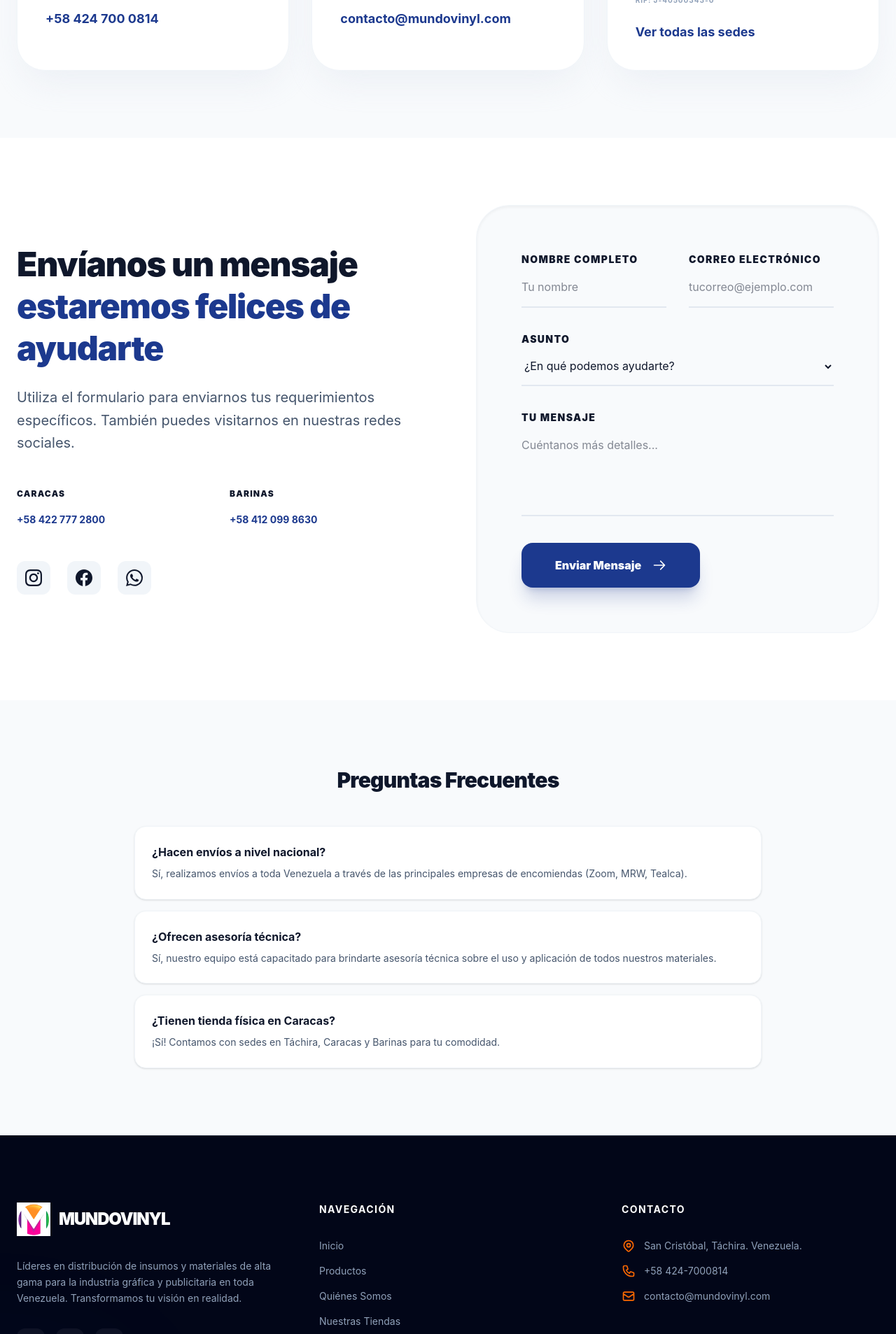
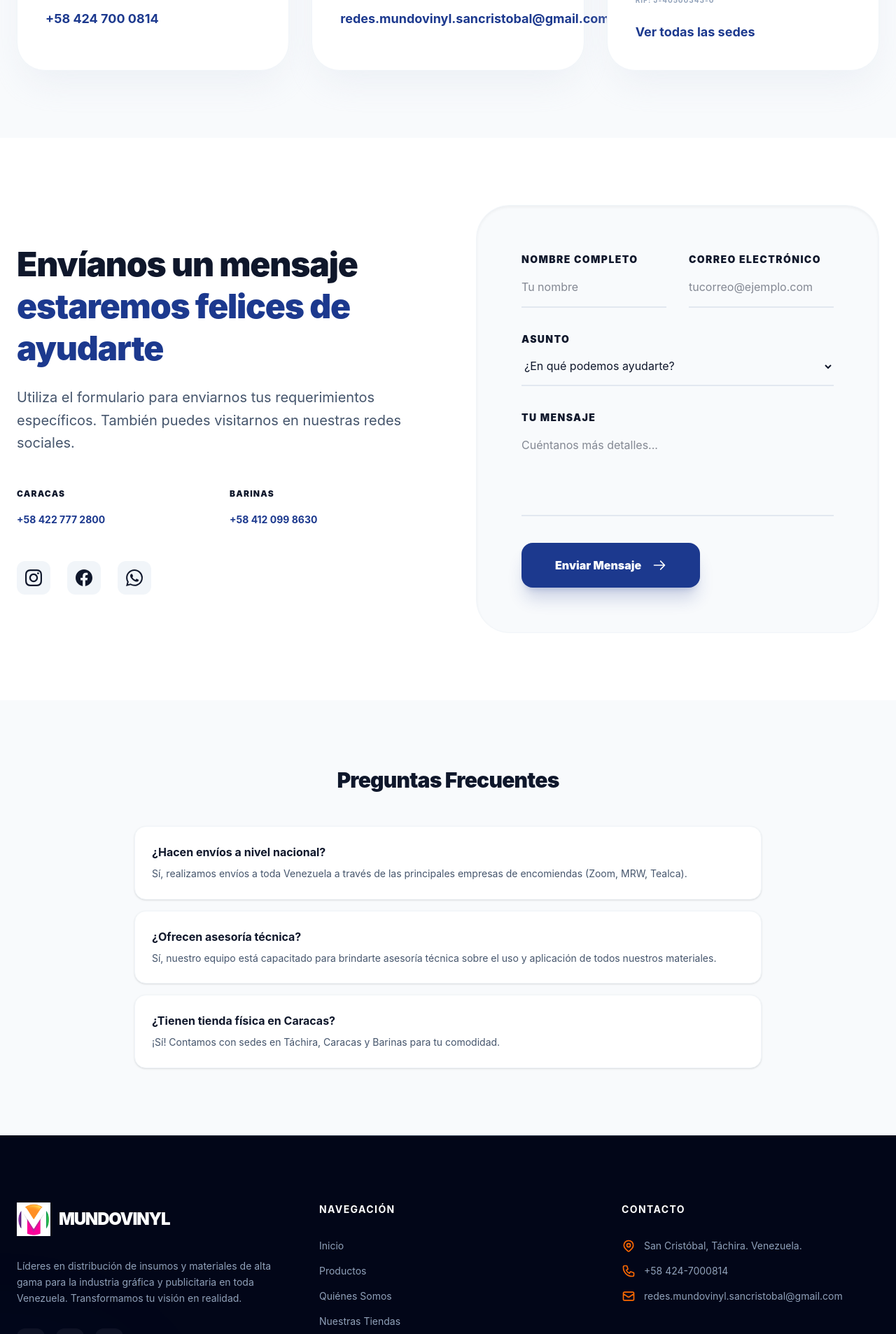
Before and after one commit to jsarmiento0729-sudo/mundovinyl, a Vue app: page /contactanos in a window 1280 px wide. Shown: the part 880-2787 px from the top of the page at 70% size. Built offline with nearby package versions, Linux system fonts and the light colour scheme.

Commit message:
Cambios en correo

```diff
--- a/src/App.vue
+++ b/src/App.vue
@@ -123,7 +123,7 @@
               </li>
               <li class="flex items-center gap-3">
                 <svg class="w-5 h-5 text-orange-500 flex-shrink-0" fill="none" viewBox="0 0 24 24" stroke="currentColor"><path stroke-linecap="round" stroke-linejoin="round" stroke-width="2" d="M3 8l7.89 5.26a2 2 0 002.22 0L21 8M5 19h14a2 2 0 002-2V7a2 2 0 00-2-2H5a2 2 0 00-2 2v10a2 2 0 002 2z"></path></svg>
-                <a href="mailto:contacto@mundovinyl.com" class="hover:text-white transition-colors">contacto@mundovinyl.com</a>
+                <a href="mailto:redes.mundovinyl.sancristobal@gmail.com" class="hover:text-white transition-colors">redes.mundovinyl.sancristobal@gmail.com</a>
               </li>
             </ul>
           </div>
--- a/src/ContactView.vue
+++ b/src/ContactView.vue
@@ -46,7 +46,7 @@
             </div>
             <h3 class="text-xl font-black text-slate-900 mb-2 tracking-tight">Escríbenos</h3>
             <p class="text-slate-500 mb-6 leading-relaxed text-sm">Respondemos tus correos en menos de 24h.</p>
-            <a href="mailto:contacto@mundovinyl.com" class="text-lg font-bold text-blue-900 hover:text-orange-500 transition-colors">contacto@mundovinyl.com</a>
+            <a href="mailto:redes.mundovinyl.sancristobal@gmail.com" class="text-lg font-bold text-blue-900 hover:text-orange-500 transition-colors">redes.mundovinyl.sancristobal@gmail.com</a>
           </div>
 
           <!-- Address Card -->
```
